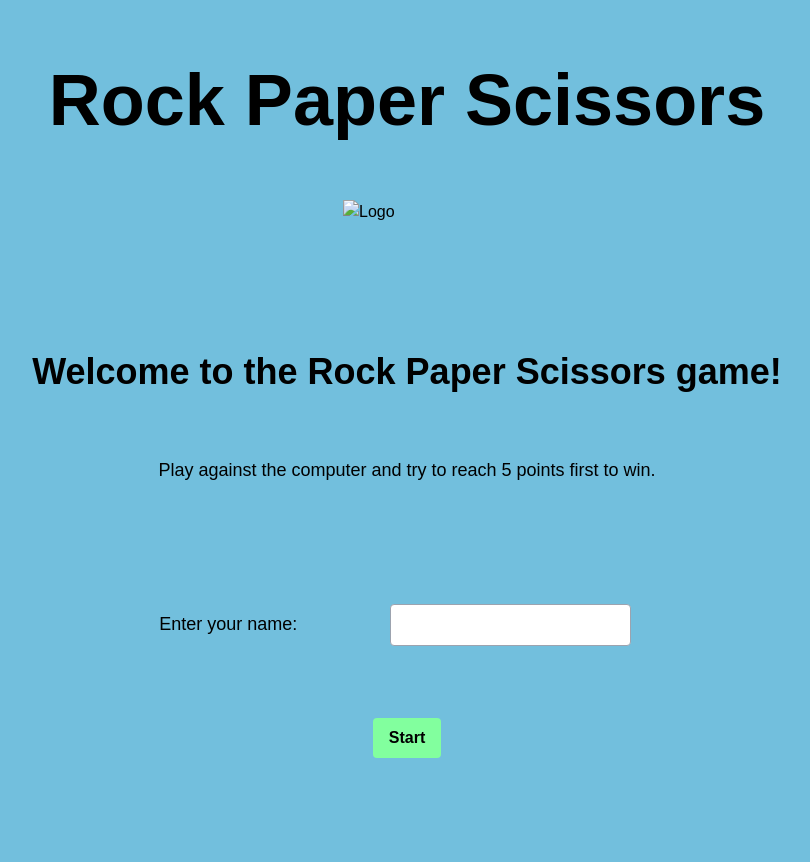
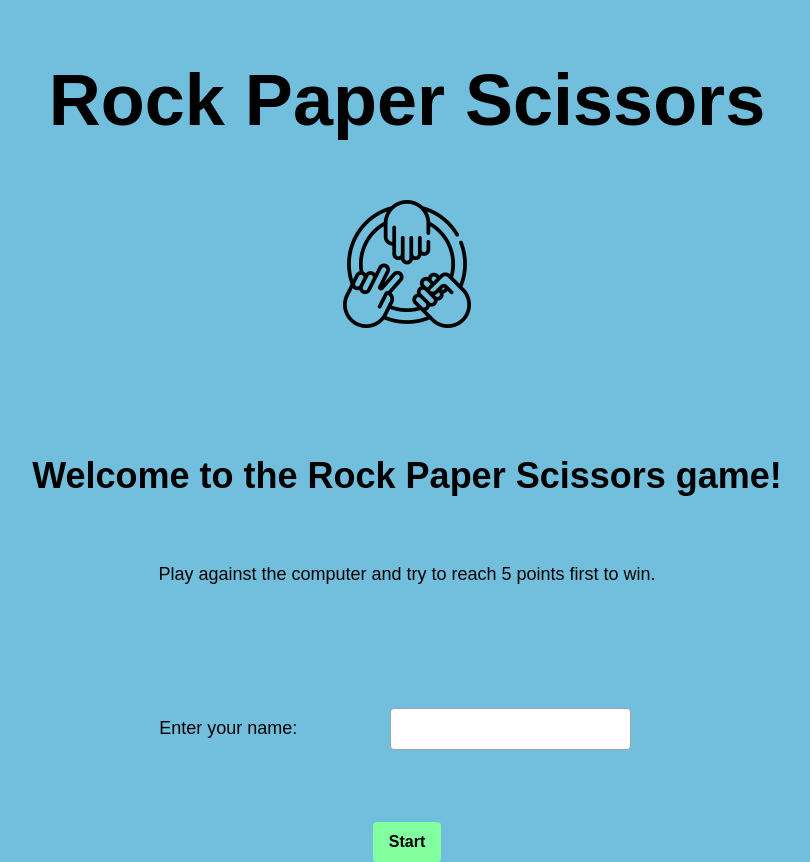
Before and after one commit to JWx2Development/rock_paper_scissors, a plain HTML site: page index.html in a window 1280 px wide. Shown: the whole page, without its empty margins (233-1043 px from the left). Before the commit the page ends 800 px from the top, so only its background shows below. Drawn offline with nearby package versions, Linux system fonts and the light colour scheme; the site is published under a folder, as on GitHub Pages, so addresses that start at the root find nothing.

Commit message:
Update index.html
removal of "/" before image path

```diff
--- a/index.html
+++ b/index.html
@@ -5,7 +5,7 @@
     <title>Rock Paper Scissors - Home</title>
     <!-- Include Tailwind CSS -->
     <link href="https://cdn.jsdelivr.net/npm/tailwindcss@2.2.16/dist/tailwind.min.css" rel="stylesheet">
-    <link rel="shortcut icon" href="/images/favicon.ico" type="image/x-icon">
+    <link rel="shortcut icon" href="images/favicon.ico" type="image/x-icon">
 
     <style>
         /* Add custom font family */
@@ -21,7 +21,7 @@
     <div class="container mx-auto mt-10">
         <!-- Game Title and Logo -->
         <h1 class="text-7xl font-bold mt-16 mb-16 text-center">Rock Paper Scissors</h1>
-        <img src="/images/logo.png" alt="Logo" class="w-32 mx-auto mt-16 mb-16">
+        <img src="images/logo.png" alt="Logo" class="w-32 mx-auto mt-16 mb-16">
 
         <!-- Game Description -->
         <div class="text-center mb-16">
```
